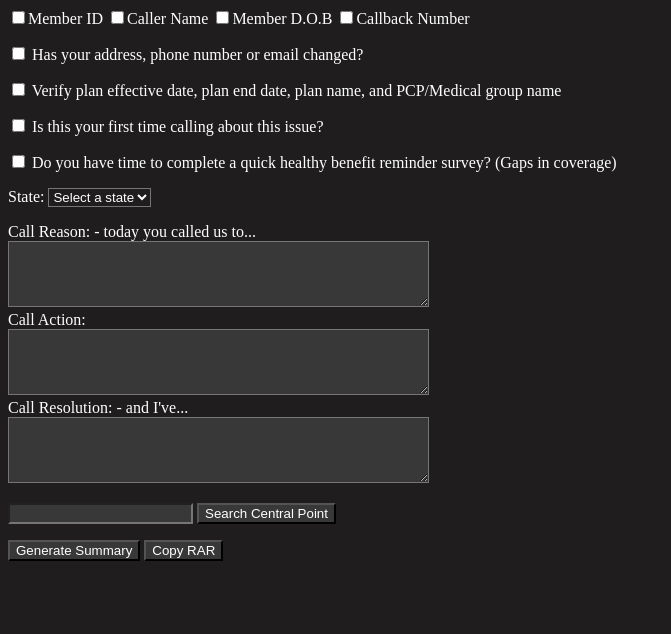
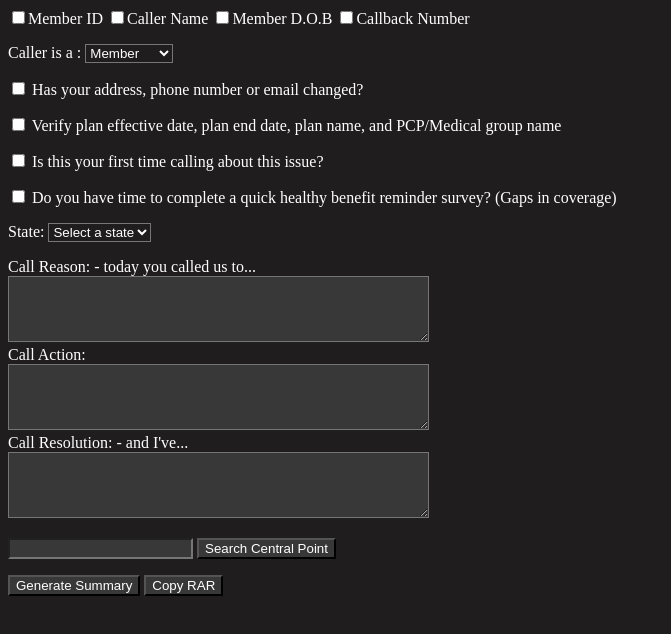
Before and after one commit to rybakatya/callScript, a plain HTML site: page index.html in a window 1280 px wide. Shown: the whole page, without its empty margins (0-671 px from the left). Drawn offline with Linux system fonts and the light colour scheme.

Commit message:
added hippa verification flow.

```diff
--- a/index.html
+++ b/index.html
@@ -12,8 +12,17 @@
         <input id = "memberDOB" type="checkbox"/>Member D.O.B
         <input id = "callbackNumber" type = "checkbox"/>Callback Number
     </label>
+    <p>
+        <label type="text">Caller is a :</label>
+        <select id="relationship", onchange="onRelationshipChanged()">
+            <option>Member</option>
+            <option>Broker</option>
+            <option>Third Party</option>
+        </select>
+    </p>
+    <p id="verificationImageRoot">
 
-
+    </p>
     <p>
         <input type="checkbox">
         Has your address, phone number or email changed?
@@ -37,6 +46,8 @@
         Do you have time to complete a quick healthy benefit reminder survey? (Gaps in coverage)
 
     </p>
+
+
     <label type="text">State:</label>
     <select id="memberState", onchange="onStateSelected()"></select>
 
@@ -149,6 +160,12 @@ function getURL(idx)
     }
     return url
 }
+
+function onRelationshipChanged()
+{
+
+}
+
 function createLink()
 {
     var siteRoot = document.getElementById('website');
```
Also changed, not shown: images/verification flow/broker.png (added), images/verification flow/member.png (added), images/verification flow/third_party.png (added).
